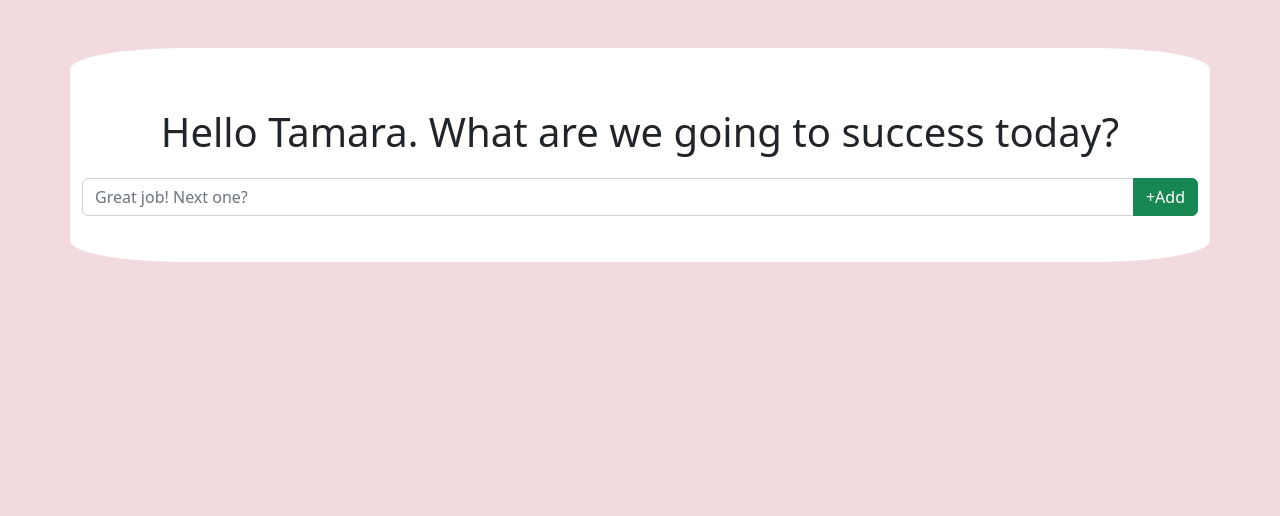
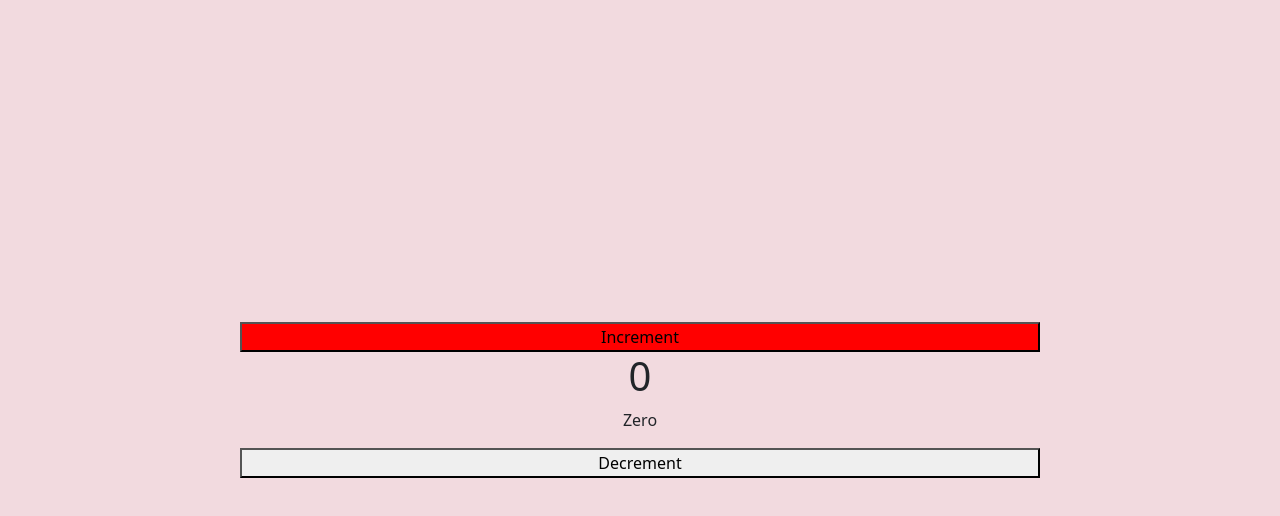
Before and after one commit to Gyozalyan/todolist, a React (Create React App) app: page / in a window 1280 px wide. Shown: the top 516 px of the page. Built offline with nearby package versions, Linux system fonts and the light colour scheme.

Commit message:
Using hooks

```diff
--- a/src/App.js
+++ b/src/App.js
@@ -1,11 +1,11 @@
 import "./App.css";
 import "../node_modules/bootstrap/dist/css/bootstrap.min.css";
-import ToDo from "./ToDo";
 import { Component } from "react";
+import Counter from "./Counter/Counter";
 
 class App extends Component {
   render() {
-    return <ToDo />;
+    return <Counter />;
   }
 }
 
--- /dev/null
+++ b/src/Counter/Counter.jsx
@@ -0,0 +1,43 @@
+import styles from "./Counter.module.css";
+import { useState, useEffect, useMemo } from "react";
+
+const Counter = () => {
+  const [counter, setCounter] = useState(0);
+  const [counterState, setCounterState] = useState("Zero");
+
+  useEffect(() => {
+    if (counter > 0) {
+      setCounterState("Positive");
+    } else if (counter < 0) {
+      setCounterState("Negative");
+    } else if (counter === 0) {
+      setCounterState("Zero");
+    }
+
+    console.log("useffect update");
+  }, [counter]);
+
+  return (
+    <div>
+      <button
+        className={styles.btn}
+        onClick={() => {
+          setCounter(counter + 1);
+        }}
+      >
+        Increment
+      </button>
+      <h1>{counter}</h1>
+      <p>{counterState}</p>
+      <button
+        onClick={() => {
+          setCounter(counter - 1);
+        }}
+      >
+        Decrement
+      </button>
+    </div>
+  );
+};
+
+export default Counter;
--- /dev/null
+++ b/src/Counter/Counter.module.css
@@ -0,0 +1,18 @@
+.btn {
+    background: red;
+}
+
+*{
+    margin: 5px;
+    margin: 0 auto;
+}
+
+div{
+    display: flex;
+    flex-direction: column;
+    height: 100vh;
+    width: 100vh;
+
+    justify-content: center;
+
+}
```
